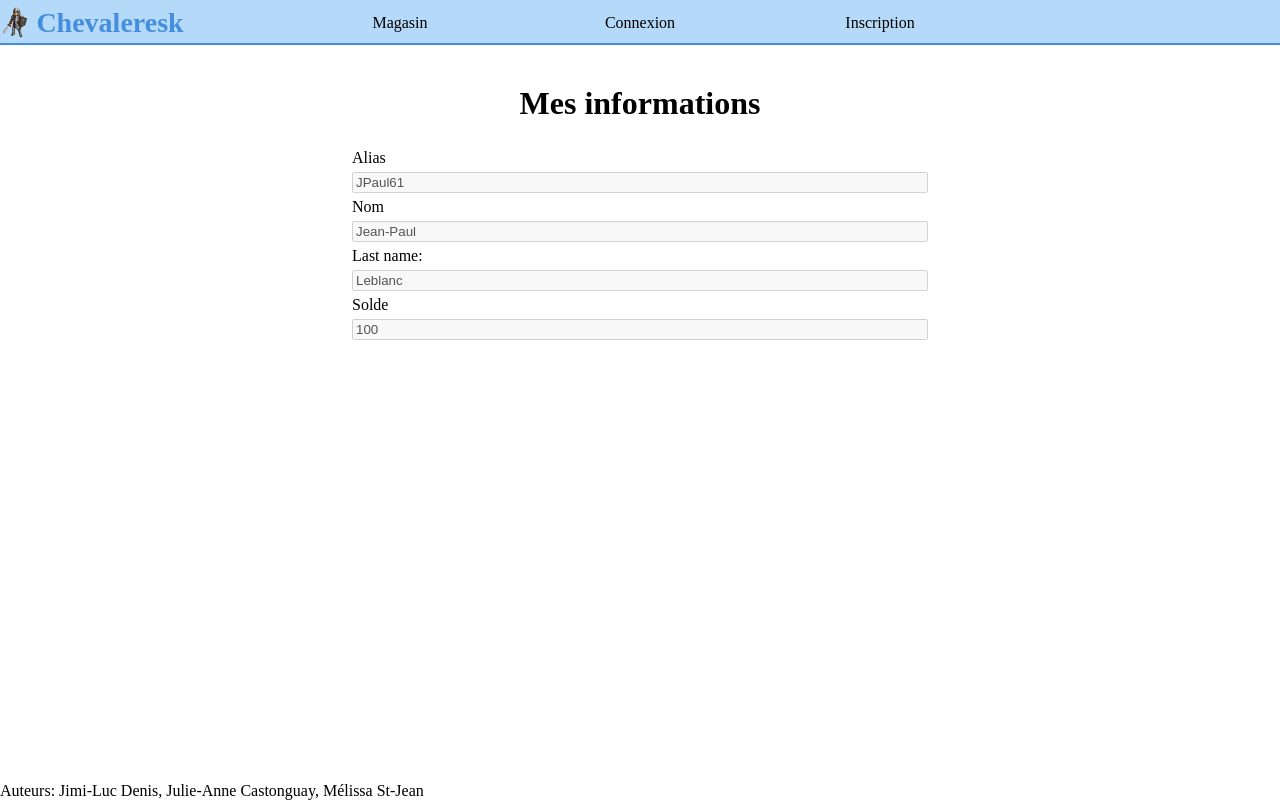
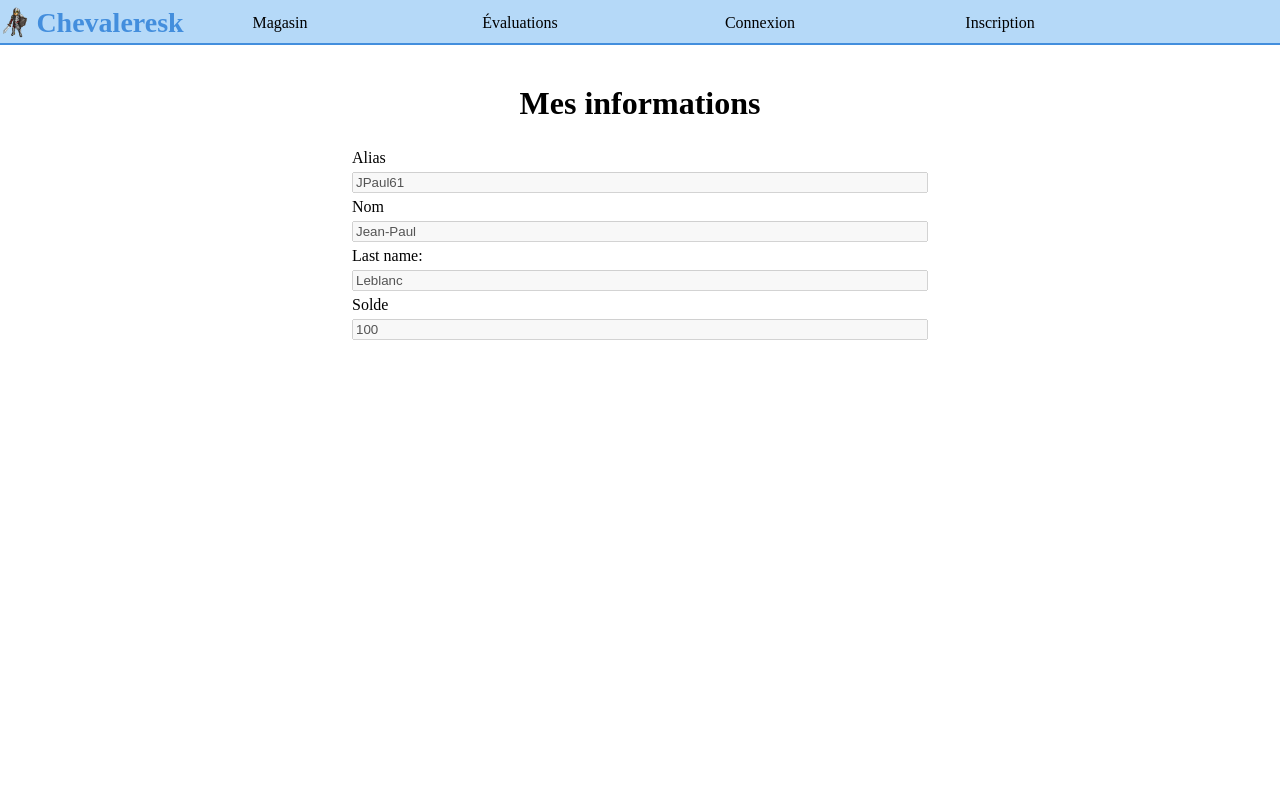
Before and after one commit to Snowywons/Chevaleresk, a PHP site: page /profile.php in a window 1280 px wide. Run offline with PHP 8.4, Linux system fonts and the light colour scheme.

Commit message:
Modification évaluations et connexion

```diff
--- a/dbUtilities.php
+++ b/dbUtilities.php
@@ -41,22 +41,28 @@ function deleteDB($host, $dbName, $username, $password) {
 
 function connectDB($host, $dbName, $username, $password) {
     try {
-        // connection
         $conn = new PDO("mysql:host=$host; dbname=$dbName; charset=utf8", $username, $password);
         $conn->setAttribute(PDO::ATTR_ERRMODE, PDO::ERRMODE_EXCEPTION);
         return $conn;
     } catch (PDOException $e) {
-        var_dump($e);
-//        // connection failed
-//        try {
-//            // creation
-//            createDB($host, $dbName, $username, $password);
-//            $conn = new PDO("mysql:host=$host; dbname=$dbName; charset=utf8", $username, $password);
-//            return $conn;
-//        } catch (PDOException $e) {
-//            // creation failed
-//            var_dump($e);
-//        }
+        echo "La connexion avec la base de donnée à échouée.";
     }
     return null;
 }
+
+function executeQuery($query, $firstOnly = false)
+{
+    global $conn;
+
+    $records = [];
+
+    if ($conn) {
+        try {
+            $records = $conn->query($query)->fetchall();
+            if (count($records) > 0 && $firstOnly)
+                    return $records[0];
+        } catch (PDOException $e) { }
+    }
+
+    return $records;
+}
--- a/footer.php
+++ b/footer.php
@@ -1,7 +1,7 @@
 <?php
 echo <<<HTML
         <footer>
-            <div>Auteurs: Jimi-Luc Denis, Julie-Anne Castonguay, Mélissa St-Jean</div>
+<!--            <div>Auteurs: Jimi-Luc Denis, Julie-Anne Castonguay, Mélissa St-Jean</div>-->
         </footer>
     </body>
 </html>
--- a/header.php
+++ b/header.php
@@ -21,6 +21,10 @@ echo <<<HTML
         <nav id="index">
             <p onclick="redirect('index.php')"></p>
             Magasin
+        </nav>
+        <nav id="evaluations">
+            <p onclick="redirect('evaluations.php')"></p>
+            Évaluations
         </nav>
 HTML;
 if (!isset($_SESSION["Logged"]) || !$_SESSION["Logged"])
--- /dev/null
+++ b/loginCheck.php
@@ -0,0 +1,5 @@
+<?php
+include_once "sessionCheck.php";
+
+$_SESSION["Logged"] = true;
+header("location: index.php");
--- a/style.css
+++ b/style.css
@@ -1,7 +1,14 @@
 :root
 {
     /*#region Toutes les pages*/
-
+    --col-lightBlue: #b5d9f8;
+    --col-ocean: #5f9cd3;
+    --col-oceanFog: rgba(95, 156, 211, 0.3);
+    --col-sky: #6bb1f3;
+    --col-darkBlue: #438edd;
+    --col-lightGreen: #9df39d;
+    --col-skin: #ffbda3;
+    --col-lightRed: #ff6d6d;
     /*#endregion Toutes les pages*/
 
     /*#region Menu de navigation*/
@@ -37,7 +44,8 @@
     /*#endregion Popup*/
 
     /*#region Évaluations*/
-    --evaluation-evaluationContainerBackgroundColor: var(--nav-headerBackgroundColor);
+    --evaluations-evaluationPreviewContainerHoverColor: var(--col-oceanFog);
+    --evaluations-evaluationItemImageContainerBackgroundColor: var(--col-lightBlue);
     /*#endregion Évaluations*/
 }
 
@@ -48,11 +56,10 @@ body
 
 footer
 {
-    position: absolute;
-    bottom: 0;
+
 }
 
-.indexPage, .profilePage, .modifyPage, .inventoryPage, .shoppingcartPage, .registerPage, .evaluationPage
+.indexPage, .profilePage, .loginPage, .modifyPage, .inventoryPage, .shoppingcartPage, .registerPage, .evaluationsPage
 {
 
     width: 600px;
@@ -60,12 +67,12 @@ footer
     text-align: center;
 }
 
-.modifyPage, .registerPage
+.loginPage, .modifyPage, .registerPage
 {
     width: 400px;
 }
 
-.indexPage, .inventoryPage, .shoppingcartPage, .evaluationPage
+.indexPage, .inventoryPage, .shoppingcartPage, .evaluationsPage
 {
     width: 98%;
 }
@@ -200,6 +207,68 @@ nav input[type=checkbox]
 }
 /*#endregion Menu de navigation*/
 
+/*#region Filtre*/
+.filter
+{
+    display: flex;
+    align-items: center;
+    justify-content: space-evenly;
+    width: 150px;
+    border: 0;
+    border-bottom: 1px;
+    border-style: solid;
+    border-color: #4f4f4f;
+    padding: 5px;
+    user-select: none;
+    background-color: rgba(0,0,0,0.1);
+}
+
+.filter.opened
+{
+    background-color: rgba(0,0,0,0.15);
+}
+
+.filter > img
+{
+    height: 25px;
+    transform: rotate(0);
+}
+
+.filter.opened > img
+{
+    transform: rotate(180deg);
+}
+
+.filter:hover
+{
+    background-color: rgba(0,0,0,0.25);
+    cursor: pointer;
+}
+
+.filterSelect
+{
+    position: relative;
+    display: grid;
+    grid-template-columns: auto 20px;
+    width: 150px;
+    padding: 5px;
+    text-align: left;
+    align-items: baseline;
+    background-color: var(--nav-headerBackgroundColor);
+}
+
+.filterSelect.hidden
+{
+    display: none;
+}
+
+.filterSelect label
+{
+    padding: 5px 0;
+}
+
+/*#endregion Filtre*/
+
 /*#region Magasin, Inventaire*/
 div.storeContainer
 {
@@ -300,6 +369,13 @@ button.addToShoppingCart, button.modifyItemQuantity, button.deleteFromShoppingCa
     outline: none;
 }
 
+button.addToShoppingCart:hover,
+button.modifyItemQuantity:hover,
+button.deleteFromShoppingCart:hover
+{
+    cursor: pointer;
+}
+
 button.modifyItemQuantity
 {
     background-color: var(--store-modifyItemQuantityButtonColor);
@@ -324,67 +400,7 @@ input[type=number]::-webkit-outer-spin-button {
     -webkit-appearance: none;
 }
 
-/*#region Filtre*/
-.filter
-{
-    display: flex;
-    align-items: center;
-    justify-content: space-evenly;
-    width: 150px;
-    border: 0;
-    border-bottom: 1px;
-    border-style: solid;
-    border-color: #4f4f4f;
-    padding: 5px;
-    user-select: none;
-    background-color: rgba(0,0,0,0.1);
-}
-
-.filter.opened
-{
-    background-color: rgba(0,0,0,0.15);
-}
-
-.filter > img
-{
-    height: 25px;
-    transform: rotate(0);
-}
-
-.filter.opened > img
-{
-    transform: rotate(180deg);
-}
-
-.filter:hover
-{
-    background-color: rgba(0,0,0,0.25);
-    cursor: pointer;
-}
-
-.filterSelect
-{
-    position: relative;
-    display: grid;
-    grid-template-columns: auto 20px;
-    width: 150px;
-    padding: 5px;
-    text-align: left;
-    align-items: baseline;
-    background-color: var(--nav-headerBackgroundColor);
-}
-
-.filterSelect.hidden
-{
-    display: none;
-}
-
-.filterSelect label
-{
-    padding: 5px 0;
-}
-
-/*#endregion Filtre*/
+/*#endregion Magasin*/
 
 /*#region Détails de l'item (Popup)*/
 .itemDetailsContainer
@@ -457,6 +473,11 @@ input[type=number]::-webkit-outer-spin-button {
     overflow-y: scroll;
 }
 
+.itemDetailsBodyContainer::-webkit-scrollbar
+{
+    display: none;
+}
+
 .itemDetailsBodyContainer > span
 {
     border-bottom: 1px solid var(--nav-borderTopCurrentPageColor);
@@ -510,9 +531,25 @@ input[type=number]::-webkit-outer-spin-button {
 }
 /*#endregion Détails de l'item (Popup)*/
 
-/*#endregion Magasin*/
+/*#region Évaluation*/
+div.itemEvaluationsContainer
+{
+    display: flex;
+}
 
-/*#region Évaluation*/
+div.itemEvaluationPreviewContainer
+{
+    user-select: none;
+    margin: 10px 10px 10px 0;
+    border: 1px solid var(--col-darkBlue);
+}
+
+div.itemEvaluationPreviewContainer:hover
+{
+    background-color: var(--evaluations-evaluationPreviewContainerHoverColor);
+    cursor: pointer;
+}
+
 div.evaluationContainer
 {
     display: grid;
@@ -590,7 +627,18 @@ div.playerEvaluationContainer textarea:focus
 {
     outline: none;
     border-width: 0;
-    background-color: var(--nav-headerBackgroundColor);
+    background-color: var(--col-lightBlue);
+}
+
+div.evaluationsListButtonContainer
+{
+    text-align: left;
+    padding-bottom: 10px;
+}
+button.evaluationsListButton
+{
+    /*position: absolute;*/
+    /*left: 0;*/
 }
 /*#endregion Évaluation*/
 
@@ -627,11 +675,23 @@ fieldset > label, fieldset input
     grid-column: 2 span;
 }
 
+fieldset > input[type=submit]:hover
+{
+    cursor: pointer;
+}
+
 fieldset > input[type=submit]
 {
+    background-color: var(--col-lightBlue);
+    border-color: var(--col-lightBlue);
+    outline: none;
     grid-column-start: 2;
-    height: 35px;
-    width: 150px;
+    height: 25px;
+    width: 100px;
 }
 
 /*#endregion Profil*/
+
+/*region Autres*/
+
+/*endregion Autres*/
```
Also changed, not shown: other parts of style.css (+15 -15 lines), evaluation.js (+16 -2 lines), evaluation.php (deleted, +0 -82 lines), evaluations.php (added, +103 -0 lines), login.php (+24 -2 lines).
